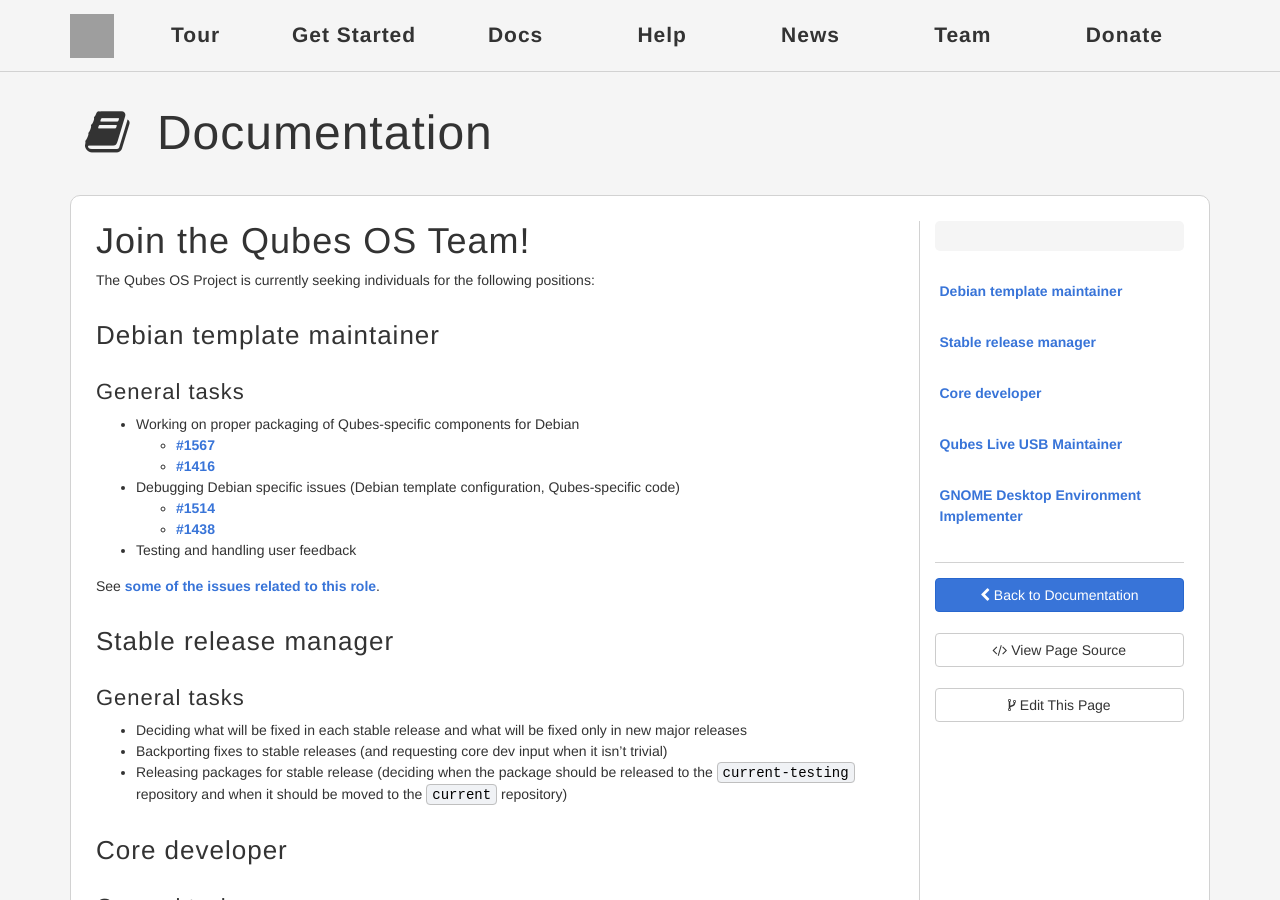
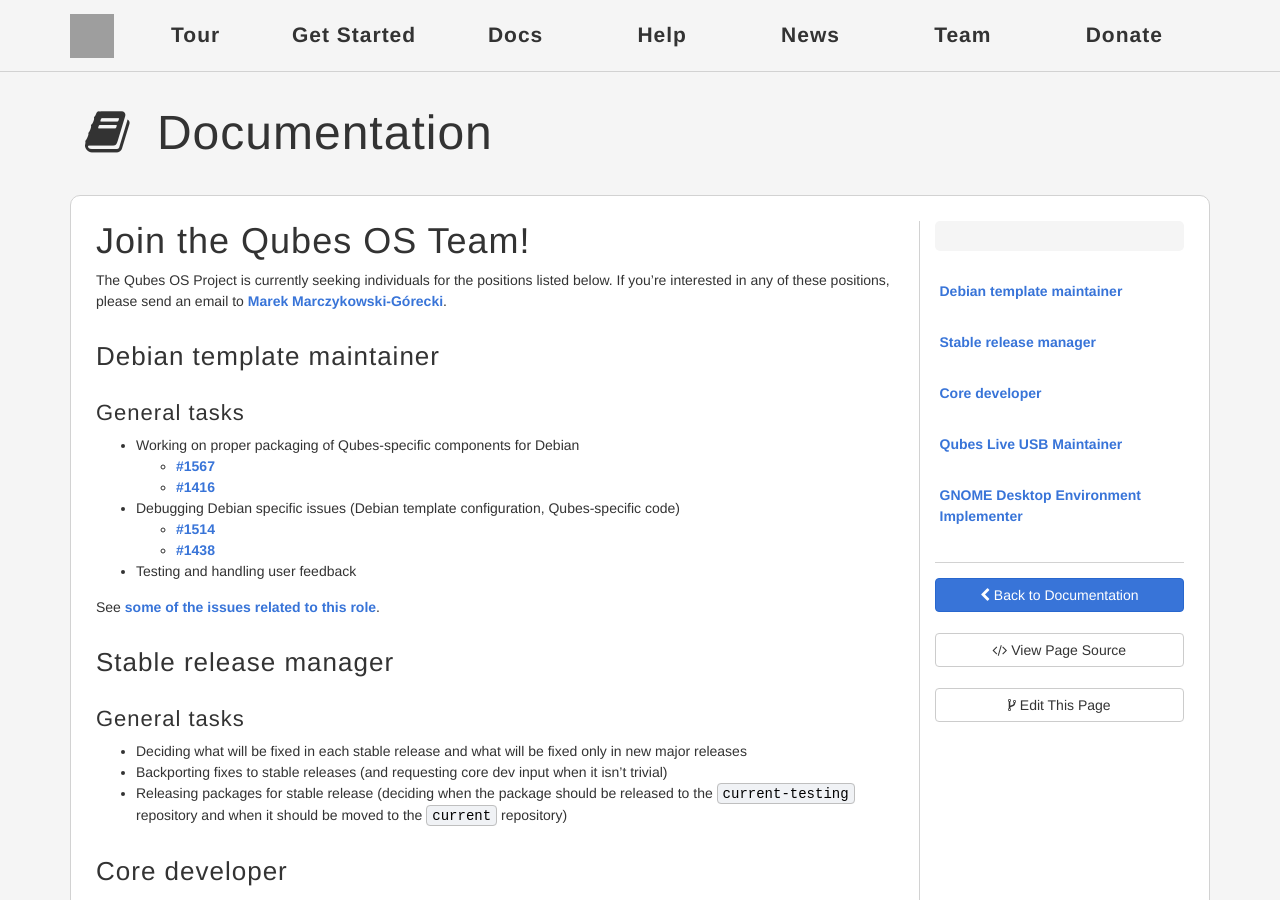
Before and after one commit to QubesOS/qubesos.github.io, a Jekyll site: the page built from pages/join.md, in a window 1280 px wide and 900 px high. Built offline with Jekyll 4.4.1, drawn with Linux system fonts in a browser that asks for light colours; some web fonts are replaced; grey boxes are pictures that could not be loaded.

Commit message:
Direct interested parties to email Marek
QubesOS/qubes-issues#1700

```diff
--- a/pages/join.md
+++ b/pages/join.md
@@ -7,8 +7,9 @@ permalink: /join/
 Join the Qubes OS Team!
 =======================
 
-The Qubes OS Project is currently seeking individuals for the following
-positions:
+The Qubes OS Project is currently seeking individuals for the positions listed
+below. If you're interested in any of these positions, please send an email to
+[Marek Marczykowski-Górecki](mailto:marmarek@invisiblethingslab.com).
 
 Debian template maintainer
 --------------------------
```
